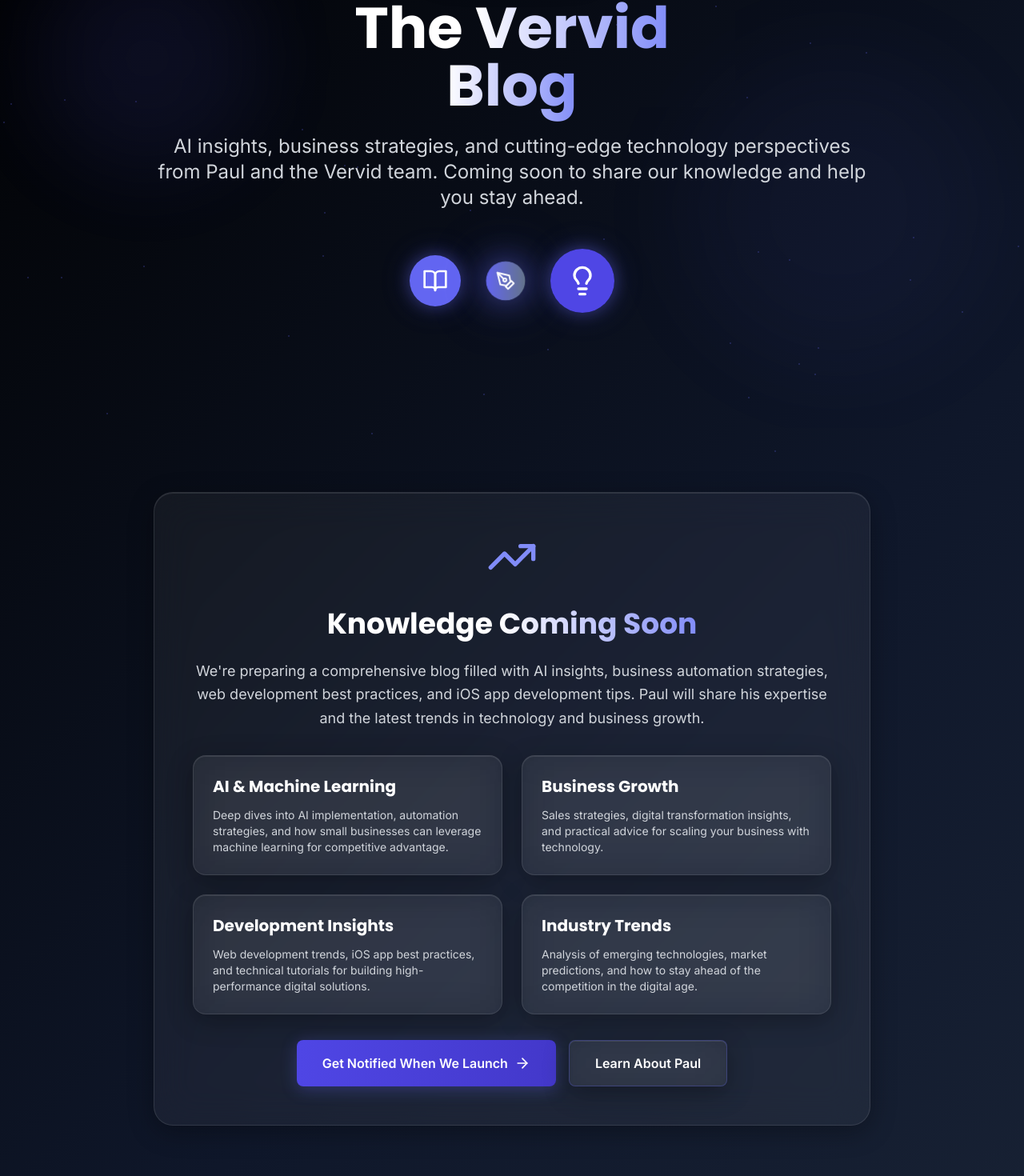
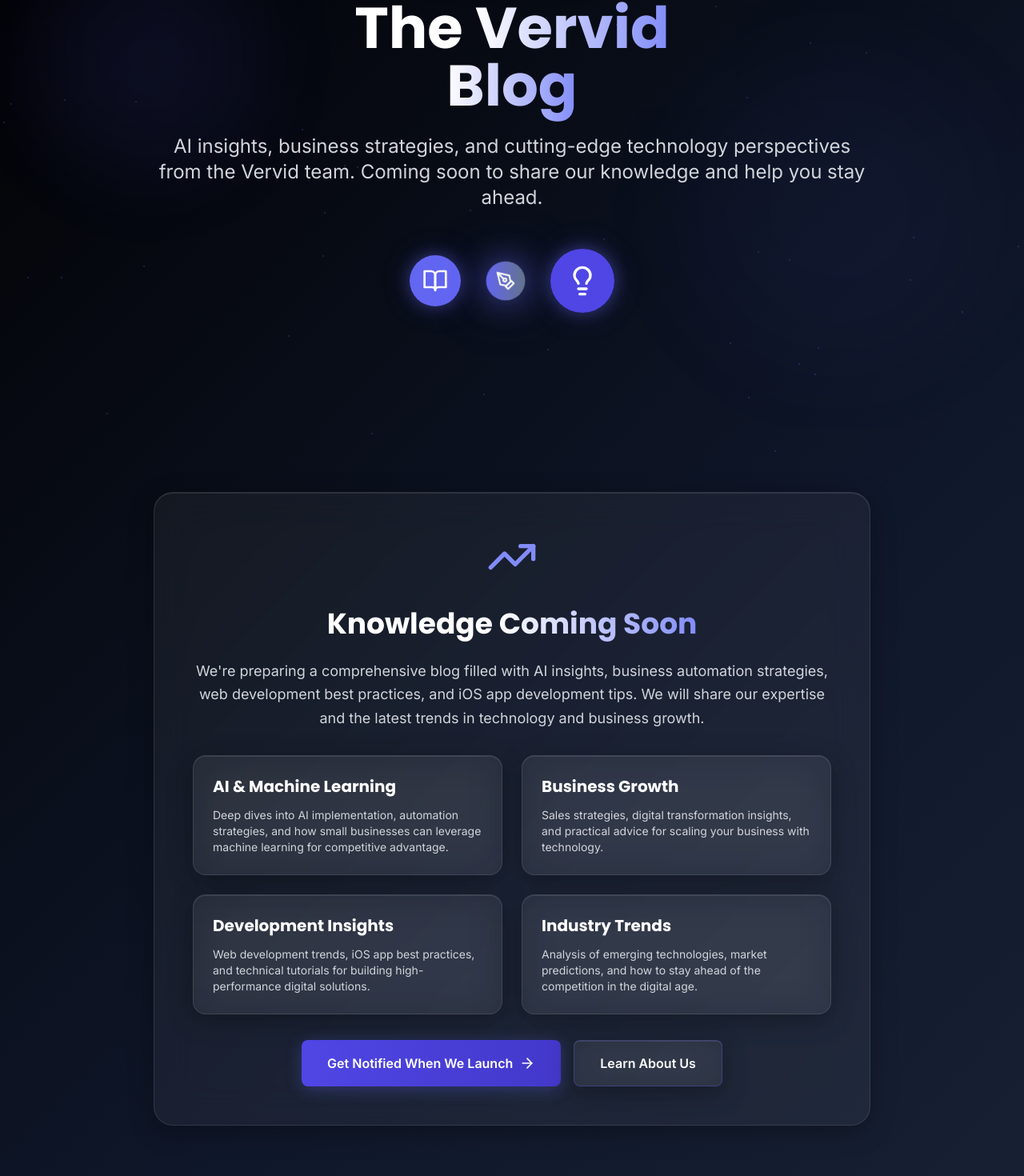
Before and after one commit to paulodo55/vervidai, a Next.js app: page /blog in a window 1280 px wide. Shown: the part 231-1701 px from the top of the page at 80% size. Built offline with nearby package versions, Linux system fonts and the light colour scheme.

Commit message:
Replace 'Paul' references with 'we/us' company language (except About page)

```diff
--- a/app/about/page.tsx
+++ b/app/about/page.tsx
@@ -220,7 +220,7 @@
             </h2>
             <p className="text-xl text-gray-300 mb-8 max-w-3xl mx-auto">
               Let's have a conversation about your goals and how we can help you achieve them.
-              Paul is personally invested in your success and ready to make it happen.
+              We are personally invested in your success and ready to make it happen.
             </p>
             <div className="flex flex-col sm:flex-row gap-6 justify-center items-center">
               <Link href="/contact" className="btn-primary group text-lg px-10 py-4">
--- a/app/blog/page.tsx
+++ b/app/blog/page.tsx
@@ -41,7 +41,7 @@
             </h1>
 
             <p className="text-xl md:text-2xl text-gray-300 mb-12 max-w-4xl mx-auto leading-relaxed">
-              AI insights, business strategies, and cutting-edge technology perspectives from Paul and the Vervid team.
+              AI insights, business strategies, and cutting-edge technology perspectives from the Vervid team.
               Coming soon to share our knowledge and help you stay ahead.
             </p>
 
@@ -72,7 +72,7 @@
               </h2>
               <p className="text-lg text-gray-300 mb-8 leading-relaxed">
                 We're preparing a comprehensive blog filled with AI insights, business automation strategies,
-                web development best practices, and iOS app development tips. Paul will share his expertise
+                web development best practices, and iOS app development tips. We will share our expertise
                 and the latest trends in technology and business growth.
               </p>
 
@@ -113,7 +113,7 @@
                   <ArrowRight className="ml-2 h-5 w-5 group-hover:translate-x-1 transition-transform duration-300" />
                 </Link>
                 <Link href="/about" className="btn-secondary">
-                  Learn About Paul
+                  Learn About Us
                 </Link>
               </div>
             </div>
--- a/app/contact/page.tsx
+++ b/app/contact/page.tsx
@@ -96,7 +96,7 @@
               <span className="gradient-text">Message Sent!</span>
             </h1>
             <p className="text-xl text-gray-300 mb-8">
-              Thanks for reaching out! Paul will personally review your message and get back to you within 24 hours.
+              Thanks for reaching out! We will personally review your message and get back to you within 24 hours.
               We're excited to discuss how we can transform your business together.
             </p>
             <button
@@ -145,7 +145,7 @@
 
             <p className="text-xl md:text-2xl text-gray-300 mb-8 max-w-4xl mx-auto leading-relaxed">
               Let's discuss your vision and create a custom solution that gives you the competitive edge.
-              Paul is personally invested in your success.
+              We are personally invested in your success.
             </p>
           </div>
         </div>
@@ -346,7 +346,7 @@
               {/* Social Links */}
               <div className="glass-effect p-8 rounded-2xl">
                 <h3 className="text-2xl font-display font-bold mb-6 text-white">
-                  Connect With <span className="gradient-text">Paul</span>
+                  Connect With <span className="gradient-text">Us</span>
                 </h3>
                 <div className="flex space-x-4">
                   <a
--- a/app/layout.tsx
+++ b/app/layout.tsx
@@ -19,7 +19,7 @@
   title: 'Vervid - AI Consulting & Digital Innovation',
   description: 'Transform your business with cutting-edge AI consulting, custom web development, and iOS app solutions. Expert guidance for small companies to gain competitive advantage.',
   keywords: 'AI consulting, machine learning, web development, iOS apps, digital transformation, business automation',
-  authors: [{ name: 'Paul ODonnell' }],
+  authors: [{ name: 'Vervid Team' }],
   creator: 'Vervid',
   openGraph: {
     title: 'Vervid - AI Consulting & Digital Innovation',
```
Also changed, not shown: 1 other file (tests, documents, lock files or other folders).
